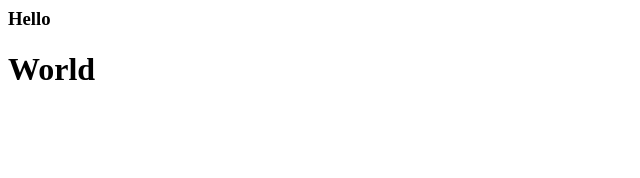
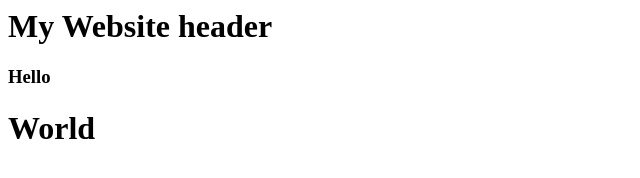
Before and after one commit to Chynara22/mycoolproject, a plain HTML site: page index.html in a window 1280 px wide. Shown: the whole page, without its empty margins (0-640 px from the left). Drawn offline with Linux system fonts and the light colour scheme.

Commit message:
added header feature

```diff
--- a/index.html
+++ b/index.html
@@ -1,3 +1,5 @@
+<h1>My Website header</h1>
+
 <h3>Hello</h3>
 
 <h1>World</h1>
```
